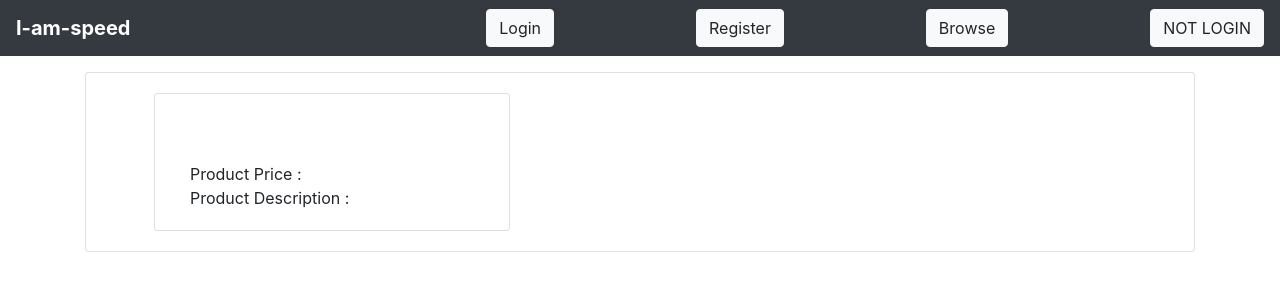
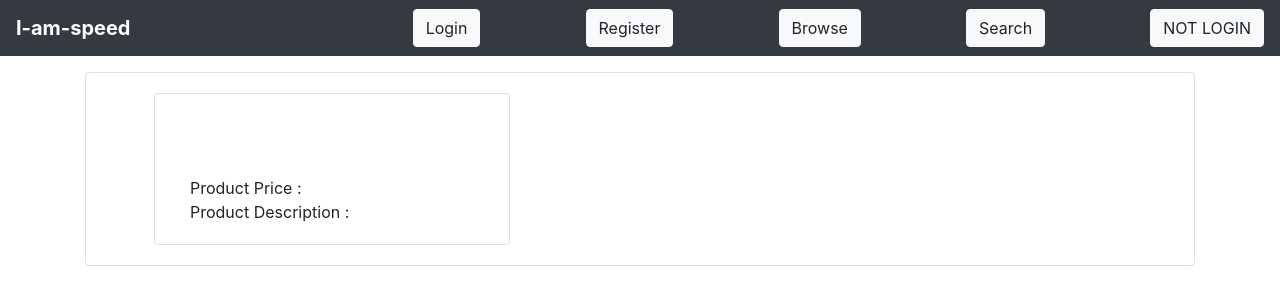
Before and after one commit to nimbly-dev/advaprog-proj, a PHP site: page /website/browse.php in a window 1280 px wide. Shown: the top 305 px of the page. Run offline with PHP 8.4, Linux system fonts and the light colour scheme; tables that the repository leaves empty or names only in its code hold one stand-in row (values such as "Sample post"); data that the repository does not hold is empty.

Commit message:
Added Partially Working Search Engine

```diff
--- /dev/null
+++ b/css/browse.css
@@ -0,0 +1,10 @@
+/* Font CSS used on browsing */
+p{
+  font-family: "Times New Roman", Times, serif;
+  font-size: 15px;
+}
+
+.product-title{
+  font-family:  "Times New Roman", Times, serif;;
+  font-size: 25px;
+}
--- a/services/processes/process-printing-products.php
+++ b/services/processes/process-printing-products.php
@@ -12,10 +12,6 @@
 $sql = "SELECT * FROM product_list";
 // puts it on the result var and connects the sql query to the db
 $result = $conn->query($sql);
-
-// DETERMINS max row
-$maxRow = 2;
-$ctr = 0;
 
 //Iterates until there are no more product inputs to be printed
  if ($result->num_rows > 0) {
@@ -40,7 +36,6 @@ $ctr = 0;
    </div>
 
    <!-- Increment counter to 1 -->
-   <?php ++$ctr; ?>
 
    <?php
   }
--- a/view-comp/header-logout.php
+++ b/view-comp/header-logout.php
@@ -45,11 +45,18 @@
   		</a>
     </div>
 
-
     <div>
       <a href="browse.php">
       <button class="btn btn-light">
         <span class="button_text">Browse</span>
+      </button>
+      </a>
+    </div>
+
+    <div>
+      <a href="search.php">
+      <button class="btn btn-light">
+        <span class="button_text">Search</span>
       </button>
       </a>
     </div>
```
Also changed, not shown: services/handlers/print.php (deleted, +0 -20 lines), view-comp/header-login.php (+7 -1 lines).
